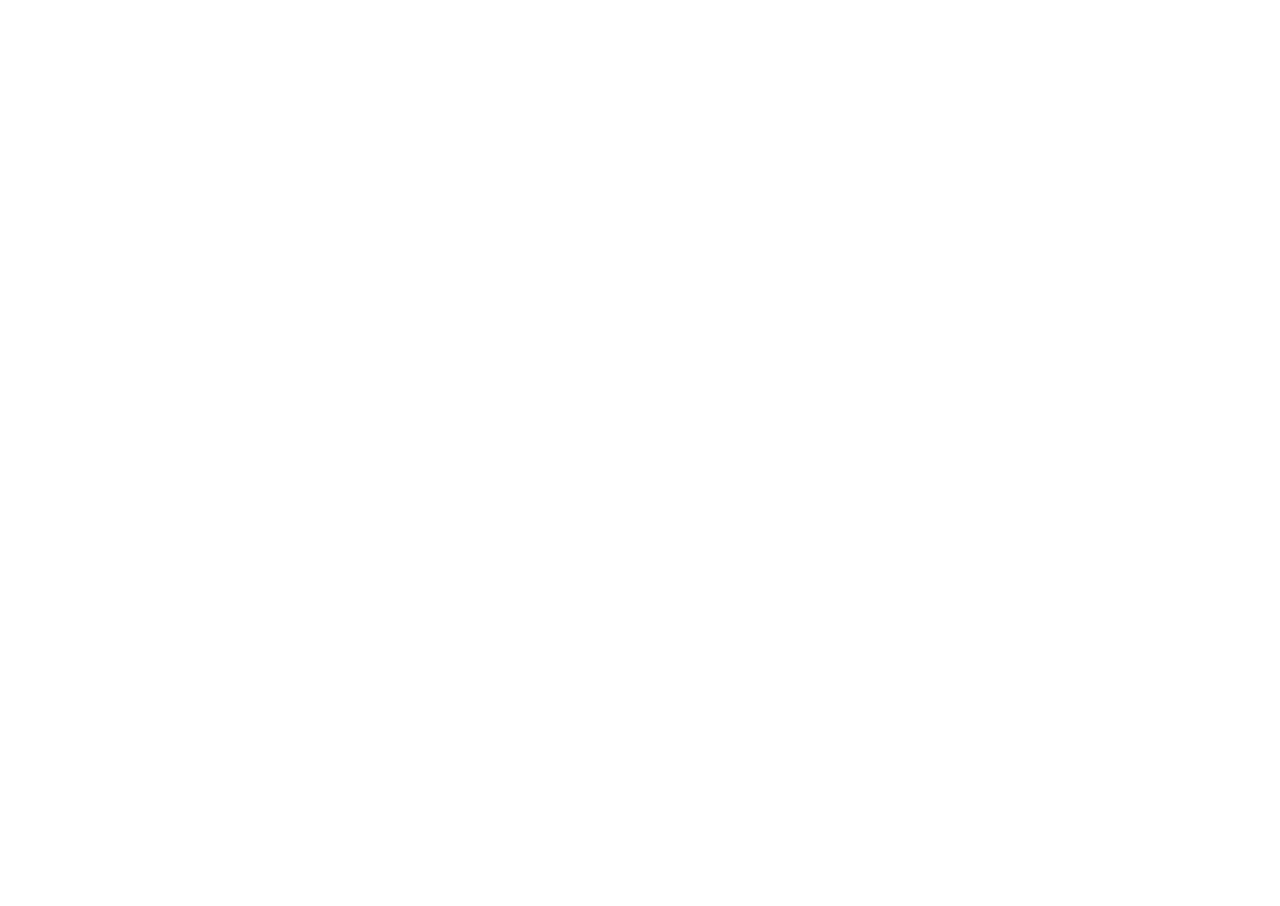
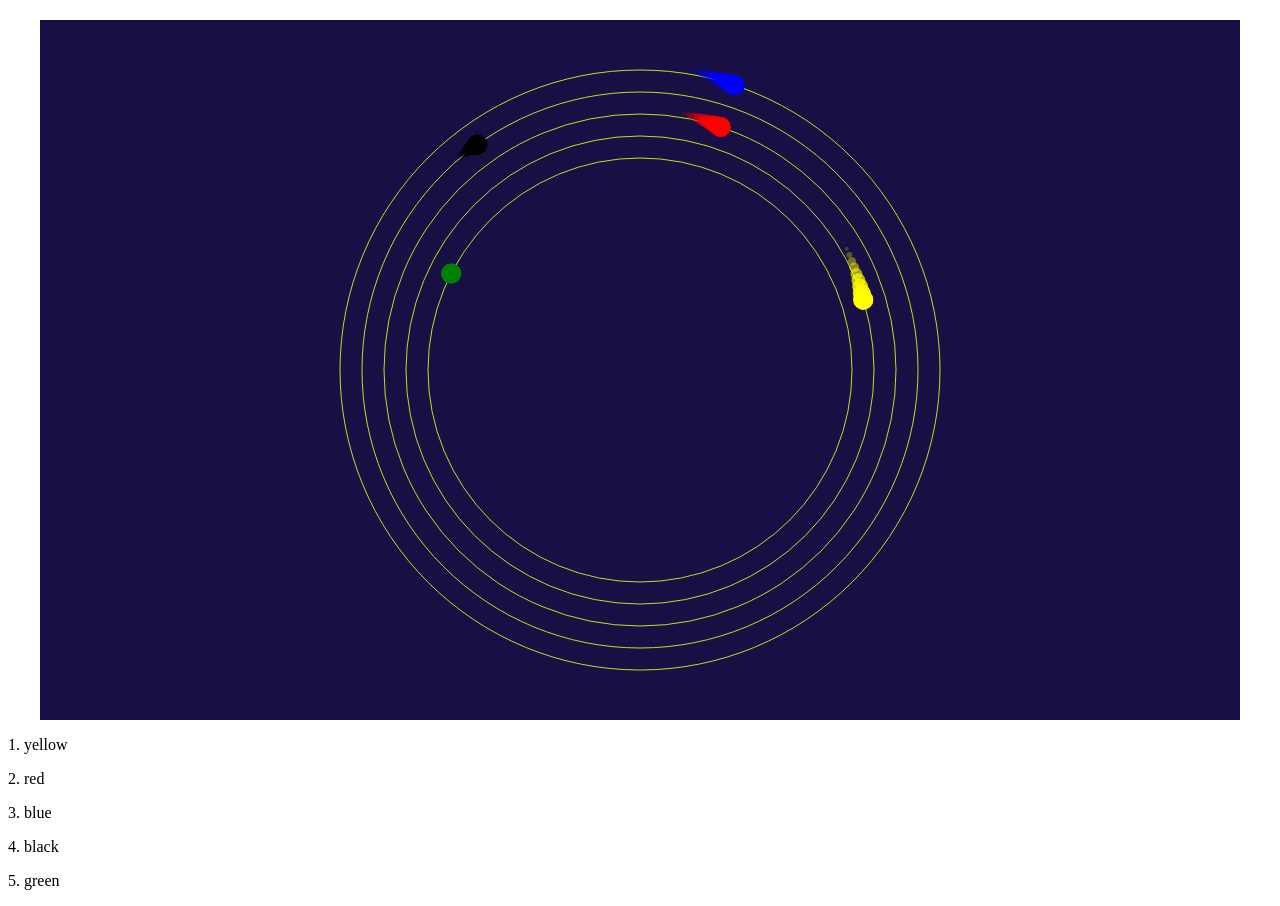
Before and after one commit to janezkoprivec/casino-game, a plain HTML site: page index.html in a window 1280 px wide. Before the commit the page ends 800 px from the top, so only its background shows below. Drawn offline with Linux system fonts and the light colour scheme.

Commit message:
start game with parameter

```diff
--- a/script.js
+++ b/script.js
@@ -1,4 +1,13 @@
-function StartGame(){
+var speeds = [
+    [0.002, 0.003, 0.002, 0.004, 0.005],
+    [0.001, 0.006, 0.005, 0.004, 0.003],
+    [0.002, 0.006, 0.001, 0.002, 0.002],
+    [0.003, 0.003, 0.002, 0.003, 0.005],
+    [0.0005, 0.004, 0.002, 0.006, 0.001],
+]
+
+
+function StartGame(speeds){
     var canvas = document.getElementById('canvas');
     var ctx = canvas.getContext('2d');
 
@@ -6,9 +15,11 @@ function StartGame(){
     const CANVAS_HEIGHT = canvas.height;
 
     var positions;
+    var balls = [];
 
     function drawTrack(r){
         ctx.beginPath();
+        ctx.strokeStyle = '#BDDF27';
         ctx.arc(CANVAS_WIDTH/2, CANVAS_HEIGHT/2, r, 0, 2 * Math.PI);
         ctx.stroke();
 
@@ -55,6 +66,18 @@ function StartGame(){
 
             this.distance += this.speed;
 
+            if (this.distance >= 2){
+                console.log('end');
+                // for( var i = 0; i < balls.length; i++){
+
+                //     if ( balls[i].c === this.c) {
+
+                //         balls.splice(i, 1);
+                //     }
+
+                // }
+            }
+
             this.fi += Math.PI*this.speed;
 
             for (var i = 0; i < 10; i++){
@@ -75,26 +98,20 @@ function StartGame(){
         }
     }
 
-    var balls = [];
 
-    var speeds = [
-        [0.002, 0.003, 0.002, 0.004, 0.005],
-        [0.001, 0.006, 0.005, 0.004, 0.003],
-        [0.002, 0.006, 0.001, 0.002, 0.002],
-        [0.003, 0.003, 0.002, 0.003, 0.005],
-        [0.0005, 0.004, 0.002, 0.006, 0.001],
-    ]
+
+
     var colors = ['blue', 'black', 'red', 'yellow', 'green'];
     for (var i = 0; i < 5; i++){
         var ball = new Ball(Math.PI, 10, colors[i], speeds[i], 300-(i*22));
         balls.push(ball);
     }
 
+    // var ball = new Ball(Math.PI, 10, 'blue',  [0.002, 0.003, 0.002, 0.004, 0.005], 300);
+    // balls.push(ball);
+
     function newPositions(){
-        var positionsSave = positions;
-        // for (var i = 0; i < positions.length; i++){
-        //     positionsSave.push(positions[i]);
-        // }
+
         var newPositions = positions.sort((a, b) => (a.distance >= b.distance) ? 1 : -1);
         var first = document.getElementById('1');
         first.textContent = '1. ' + newPositions[4].c;
@@ -106,7 +123,7 @@ function StartGame(){
         fourth.textContent = '4. ' + newPositions[1].c;
         var fifth = document.getElementById('5');
         fifth.textContent = '5. ' + newPositions[0].c;
-        for (var i = 0; i < newPositions.length; i++){
+        // for (var i = 0; i < newPositions.length; i++){
 
 
             // console.log(positionsSave[i].c);
@@ -120,7 +137,7 @@ function StartGame(){
             //     // console.log(positions);
             // }
 
-        }
+        // }
 
         // if (!newPositions.every(function(value, index) { return value === positionsSave[index]})){
         //     console.log(newPositions);
@@ -134,8 +151,11 @@ function StartGame(){
         for (var i = 0; i < 5; i++){
         balls[i].animate();
         }
+        // balls[0].animate();
         requestAnimationFrame(Update);
     }
     positions = balls;
     Update();
 }
+
+StartGame(speeds);
--- a/style.css
+++ b/style.css
@@ -4,7 +4,7 @@
     margin-top: 20px;
     margin-left: 50%;
     transform: translateX(-50%);
-
+    background-color: #180f44;
     image-rendering: -moz-crisp-edges;
     image-rendering: -webkit-crisp-edges;
     image-rendering: pixelated;
```
